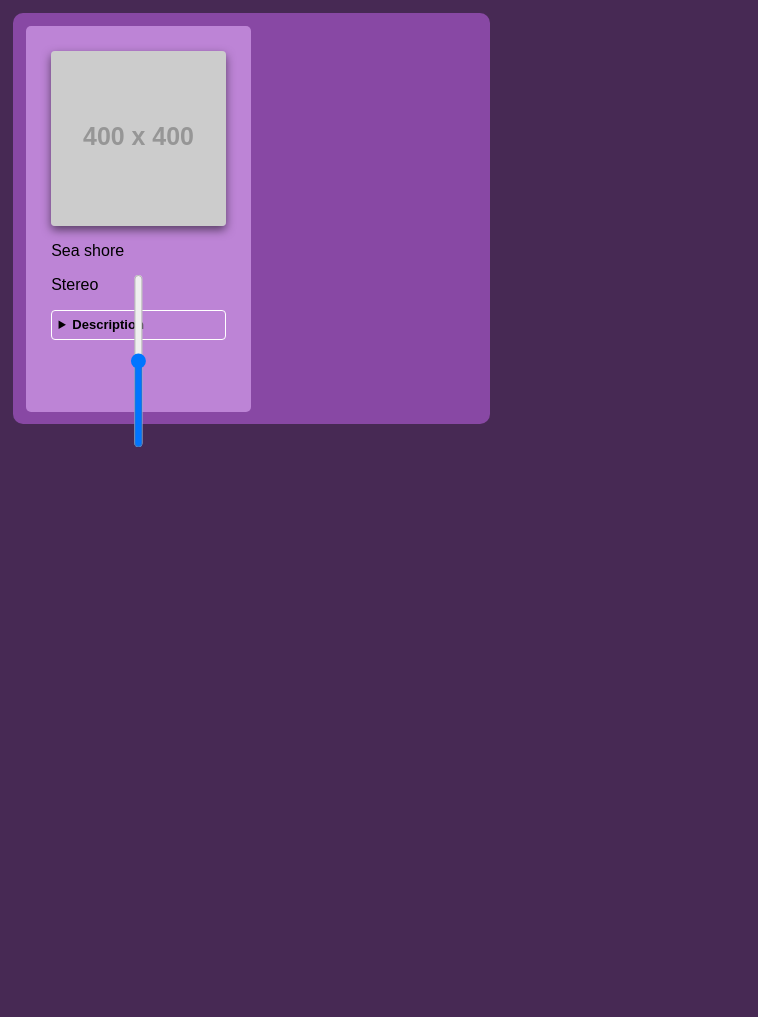
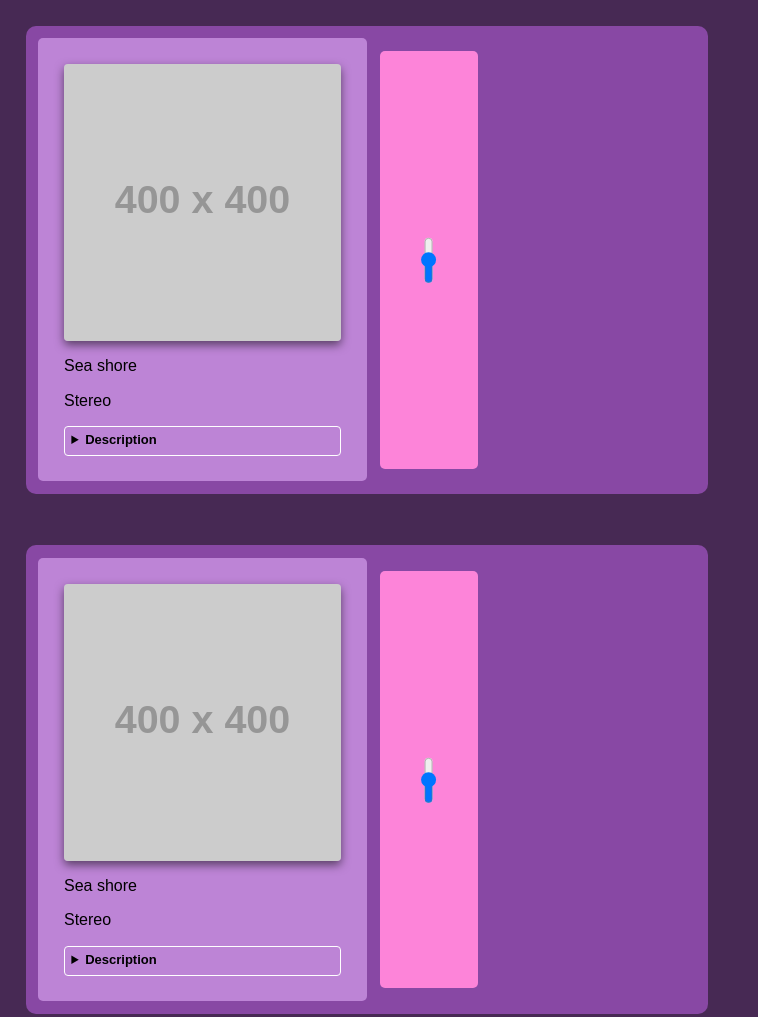
Before and after one commit to saspirelax/unintentional-dev, a plain HTML site: page index.html in a window 1280 px wide. Shown: the top 1017 px of the page, without its empty margins (0-758 px from the left). Before the commit the page ends 800 px from the top, so only its background shows below. Drawn offline with nearby package versions, Linux system fonts and the light colour scheme; placeholder pictures from the web are drawn by us.

Commit message:
Almost made the audio unit.

```diff
--- a/index.html
+++ b/index.html
@@ -20,8 +20,47 @@
           <p class="audioName">Sea shore</p>
           <p class="audioType">Stereo</p>
           <details><summary>Description</summary><p>Sea-shore recorded in Felixstowe, UK. Recorded using stereo microphones attached to a clothes hangar.</p></details>
-        <div><input type="range" min="0" max="100" value="50" class="slider" id="volumeSlider"></div>
         </div>
-    </div>
+        <div class="audioUnit-volume">
+
+            <input type="range" min="0" max="100" value="50" class="slider" id="volumeSlider">
+        </div>
+     </div>
+     <div class="audioUnit">
+        <div class="audioUnit-content pure-u-1-2">
+          <img class="audioImage" src=https://placehold.co/400>
+          <p class="audioName">Sea shore</p>
+          <p class="audioType">Stereo</p>
+          <details><summary>Description</summary><p>Sea-shore recorded in Felixstowe, UK. Recorded using stereo microphones attached to a clothes hangar.</p></details>
+        </div>
+        <div class="audioUnit-volume">
+
+            <input type="range" min="0" max="100" value="50" class="slider" id="volumeSlider">
+        </div>
+     </div>
+     <div class="audioUnit">
+        <div class="audioUnit-content pure-u-1-2">
+          <img class="audioImage" src=https://placehold.co/400>
+          <p class="audioName">Sea shore</p>
+          <p class="audioType">Stereo</p>
+          <details><summary>Description</summary><p>Sea-shore recorded in Felixstowe, UK. Recorded using stereo microphones attached to a clothes hangar.</p></details>
+        </div>
+        <div class="audioUnit-volume">
+
+            <input type="range" min="0" max="100" value="50" class="slider" id="volumeSlider">
+        </div>
+     </div>
+     <div class="audioUnit">
+        <div class="audioUnit-content pure-u-1-2">
+          <img class="audioImage" src=https://placehold.co/400>
+          <p class="audioName">Sea shore</p>
+          <p class="audioType">Stereo</p>
+          <details><summary>Description</summary><p>Sea-shore recorded in Felixstowe, UK. Recorded using stereo microphones attached to a clothes hangar.</p></details>
+        </div>
+        <div class="audioUnit-volume">
+
+            <input type="range" min="0" max="100" value="50" class="slider" id="volumeSlider">
+        </div>
+     </div>
 </div>
 </body>
--- a/styles/audioUnit.css
+++ b/styles/audioUnit.css
@@ -1,24 +1,21 @@
 /* Audio Unit*/
 .audioUnit {
     display: flex;
-    flex-direction: column-reverse;
-    align-items: 0;
+    flex-direction: row;
+    align-items: stretch;
     background-color:#8848A4;
     padding: 1vw;
     border-radius: 10px;
-    margin: 1vw;
+    margin: 2vw;
 
 }
 
-/* Audio Unit Content child flex item */
+/* Audio Unit Content image and description child flex item */
 .audioUnit-content {
-  display: flex;
-  flex-direction: row;
-  align-items: 0;
   background-color: #BD84D6;
   padding: 2vw;
   border-radius: 5px;
-  width: 100%;
+  width: 85%;
 }
 
 /*Image Formatting*/
@@ -56,10 +53,19 @@ details[open] summary {
 
 
 /* Volume Unit Controls*/
+.audioUnit-volume {
+  background-color: #fd84d9;
+  margin: 1vw;
+  padding: 2vw;
+  width: 15%;
+  border-radius: 5px;
+}
+
 .slider {
+  /* Set width and height to adjust the size of the slider */
   width: 100%;
   height: 100%;
+  /* Rotate the slider vertically */
   transform: rotate(-90deg);
-  position: relative;
-  padding: 1vw;
+  /* Adjust other styling properties as needed */
 }
--- a/styles/volumeSlider.css
+++ /dev/null
@@ -1,8 +0,0 @@
-/* Unit Controls*/
-
-.slider {
-    width: 100%;
-    height: 100%;
-    appearance: slider-vertical;
-    transform: rotate(-90deg);
-}
```
